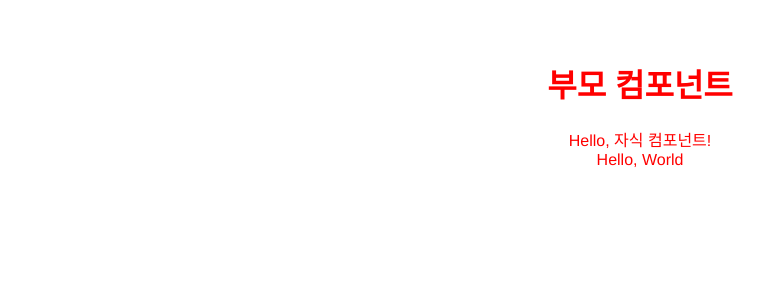
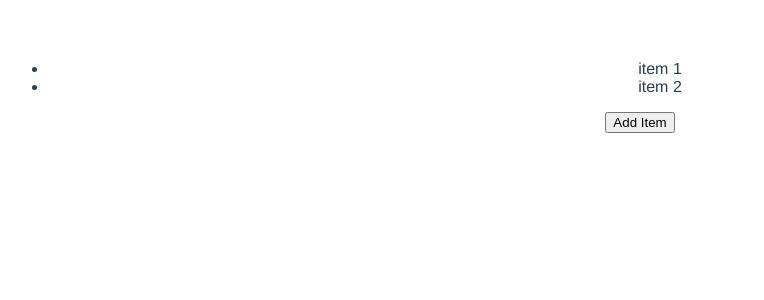
Before and after one commit to Koras02/vue-tutorial, a Vue app: page / in a window 1280 px wide. Shown: the top 300 px of the page, without its empty margins (0-764 px from the left). Built offline with nearby package versions, Linux system fonts and the light colour scheme.

Commit message:
2.리스트와 키

```diff
--- a/package.json
+++ b/package.json
@@ -3,7 +3,7 @@
   "version": "0.1.0",
   "private": true,
   "scripts": {
-    "serve": "vue-cli-service serve",
+    "dev": "vue-cli-service serve",
     "build": "vue-cli-service build",
     "lint": "vue-cli-service lint"
   },
--- a/src/App.vue
+++ b/src/App.vue
@@ -1,19 +1,13 @@
 <template>
-  <div>
-    <ParantComponent />
-    <ChildComponent :message="parentMessage" />
-  </div>
+  <KeyListAdd />
 </template>
 
 <script>
-import ChildComponent from './components/ChildComponent.vue'
-import ParantComponent from './components/ParantComponent.vue'
-
+import KeyListAdd from './components/List/KeyListAdd.vue'
 export default {
   name: 'App',
   components: {
-    ChildComponent,
-    ParantComponent,
+    KeyListAdd,
   },
   data() {
     return {
--- /dev/null
+++ b/src/components/List/KeyListAdd.vue
@@ -0,0 +1,27 @@
+<template>
+  <div>
+    <ul>
+      <li v-for="item in items" :key="item.id">{{ item.name }}</li>
+    </ul>
+    <button @click="addItem">Add Item</button>
+  </div>
+</template>
+
+<script>
+export default {
+  data() {
+    return {
+      items: [
+        { id: 1, name: 'item 1' },
+        { id: 2, name: 'item 2' },
+      ],
+    }
+  },
+  methods: {
+    addItem() {
+      const newId = this.items.length + 1
+      this.items.push({ id: newId, name: `item ${newId}` })
+    },
+  },
+}
+</script>
```
Also changed, not shown: src/components/List/KeyValue.vue (added, +19 -0 lines), src/components/List/ListRender.vue (added, +19 -0 lines).
